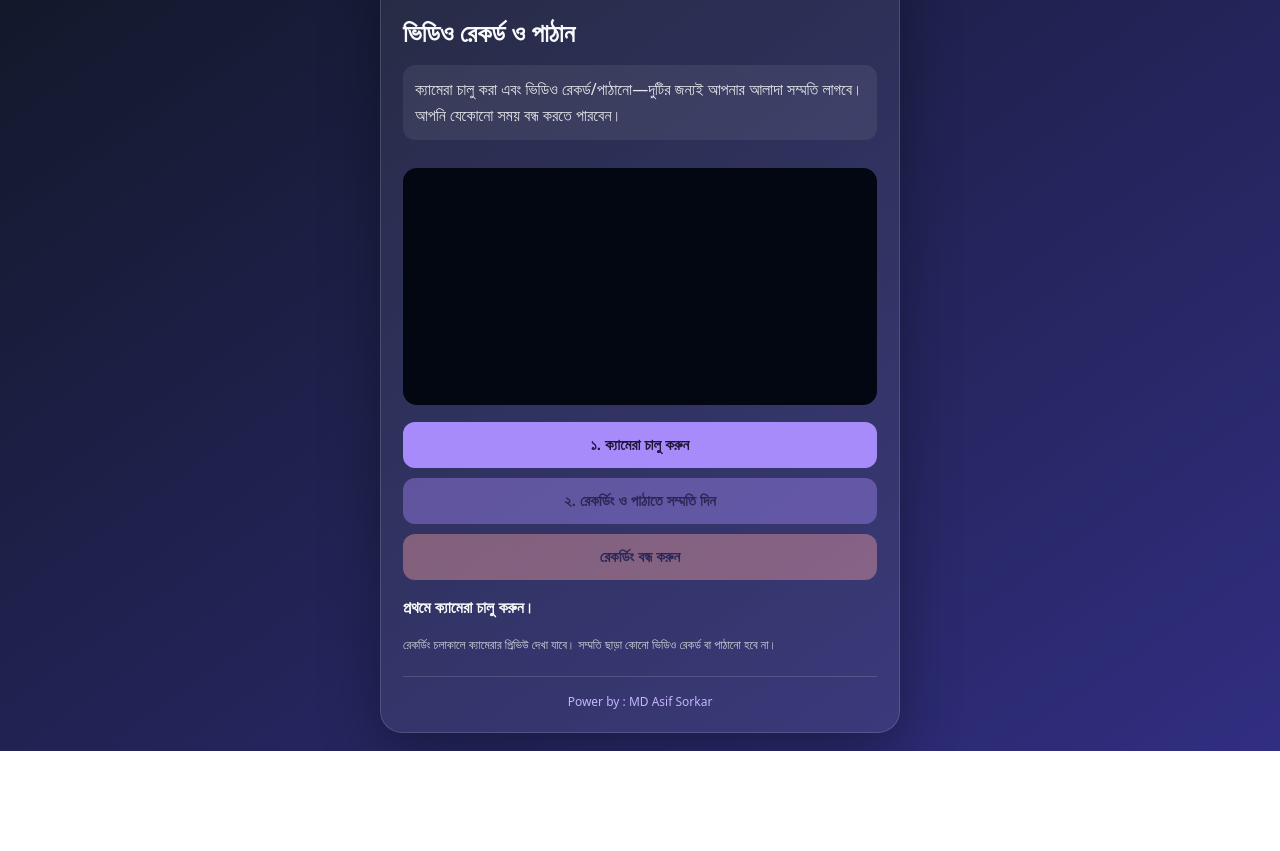
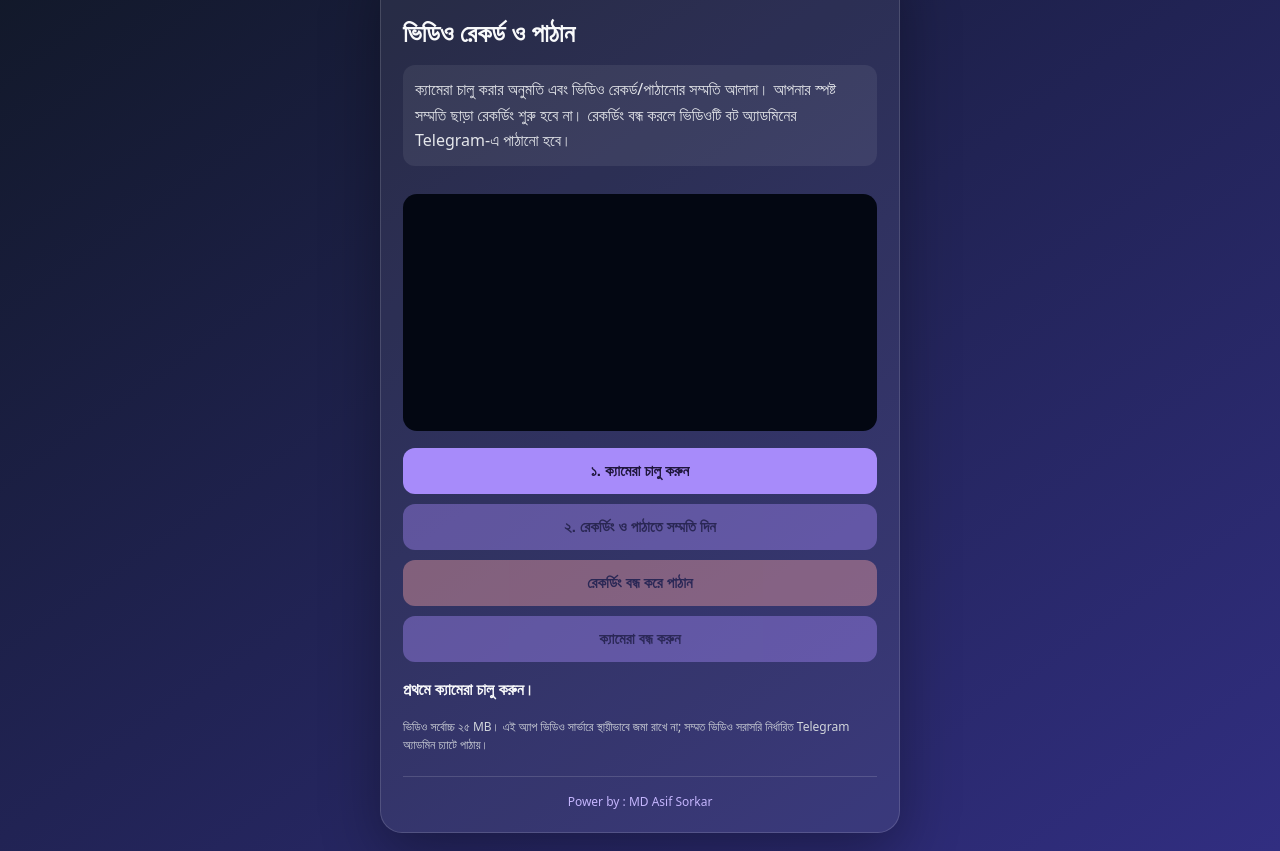
Before and after one commit to mdasifsorkar64-cmd/JokeMasterBD, a website: page public/index.html in a window 1280 px wide. Shown: the part 68-919 px from the top of the page. Before the commit the page ends 819 px from the top, so only its background shows below. Drawn offline with Linux system fonts and the light colour scheme; a script that the page names is missing.

Commit message:
Improve consent-based recording flow: public/index.html

```diff
--- a/public/index.html
+++ b/public/index.html
@@ -12,15 +12,16 @@
   <main class="panel">
     <div class="brand">😂 JokeMasterBD</div>
     <h1>ভিডিও রেকর্ড ও পাঠান</h1>
-    <p class="notice">ক্যামেরা চালু করা এবং ভিডিও রেকর্ড/পাঠানো—দুটির জন্যই আপনার আলাদা সম্মতি লাগবে। আপনি যেকোনো সময় বন্ধ করতে পারবেন।</p>
+    <p class="notice">ক্যামেরা চালু করার অনুমতি এবং ভিডিও রেকর্ড/পাঠানোর সম্মতি আলাদা। আপনার স্পষ্ট সম্মতি ছাড়া রেকর্ডিং শুরু হবে না। রেকর্ডিং বন্ধ করলে ভিডিওটি বট অ্যাডমিনের Telegram-এ পাঠানো হবে।</p>
     <video id="preview" autoplay muted playsinline></video>
     <div class="actions">
       <button id="camera">১. ক্যামেরা চালু করুন</button>
       <button id="record" disabled>২. রেকর্ডিং ও পাঠাতে সম্মতি দিন</button>
-      <button id="stop" disabled>রেকর্ডিং বন্ধ করুন</button>
+      <button id="stop" disabled>রেকর্ডিং বন্ধ করে পাঠান</button>
+      <button id="cameraOff" class="secondary" disabled>ক্যামেরা বন্ধ করুন</button>
     </div>
-    <p id="status" role="status">প্রথমে ক্যামেরা চালু করুন।</p>
-    <p class="small">রেকর্ডিং চলাকালে ক্যামেরার প্রিভিউ দেখা যাবে। সম্মতি ছাড়া কোনো ভিডিও রেকর্ড বা পাঠানো হবে না।</p>
+    <p id="status" role="status" aria-live="polite">প্রথমে ক্যামেরা চালু করুন।</p>
+    <p class="small">ভিডিও সর্বোচ্চ ২৫ MB। এই অ্যাপ ভিডিও সার্ভারে স্থায়ীভাবে জমা রাখে না; সম্মত ভিডিও সরাসরি নির্ধারিত Telegram অ্যাডমিন চ্যাটে পাঠায়।</p>
     <footer>Power by : MD Asif Sorkar</footer>
   </main>
   <script src="/app.js"></script>
```
